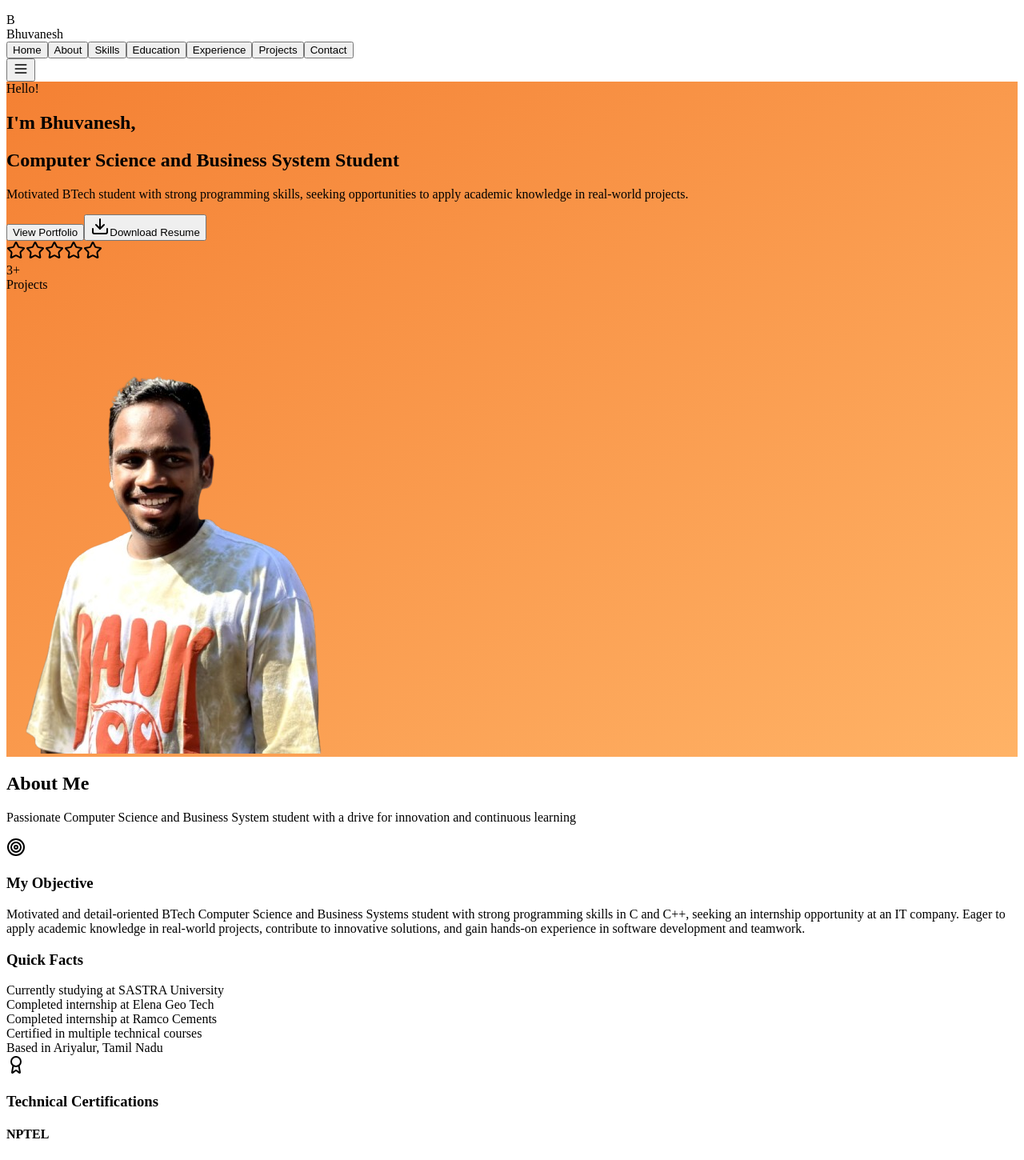
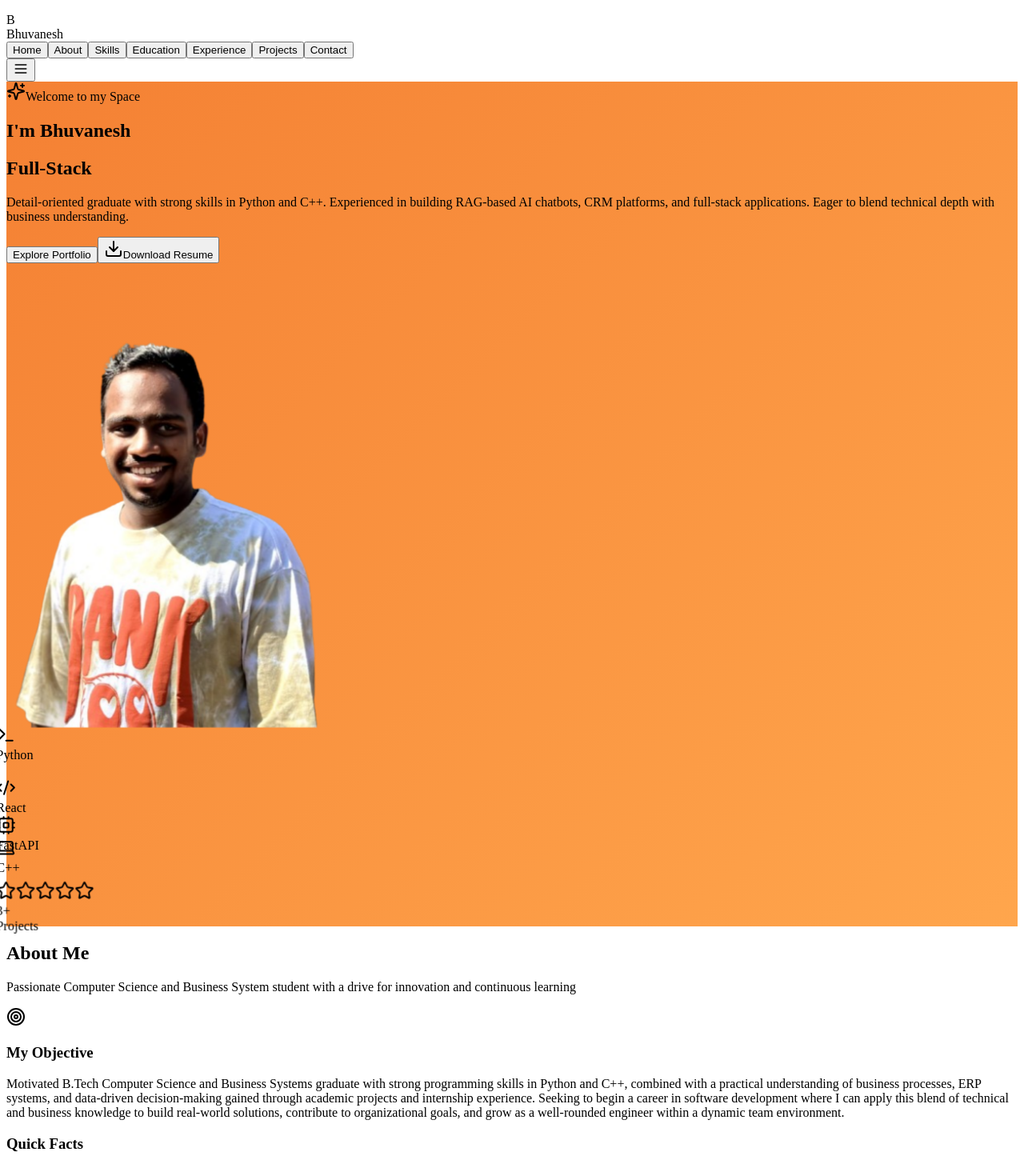
Before and after one commit to bhuvaneshM05/bhuvanseshM-personal-portfoloio, a React (Vite) app in the folder client/: page / in a window 1280 px wide. Shown: the top 1450 px of the page at 80% size. Built offline with nearby package versions, Linux system fonts and the light colour scheme.

Commit message:
Update objective, change Saarthi AI to solo project, remove MERN re-implementation, and build interactive animated Hero section

```diff
--- a/client/src/components/AboutSection.tsx
+++ b/client/src/components/AboutSection.tsx
@@ -23,10 +23,7 @@ const AboutSection = () => {
                 <h3 className="text-2xl font-semibold">My Objective</h3>
               </div>
               <p className="text-muted-foreground leading-relaxed">
-                Motivated and detail-oriented BTech Computer Science and Business Systems student
-                with strong programming skills in C and C++, seeking an internship opportunity at
-                an IT company. Eager to apply academic knowledge in real-world projects, contribute
-                to innovative solutions, and gain hands-on experience in software development and teamwork.
+                Motivated B.Tech Computer Science and Business Systems graduate with strong programming skills in Python and C++, combined with a practical understanding of business processes, ERP systems, and data-driven decision-making gained through academic projects and internship experience. Seeking to begin a career in software development where I can apply this blend of technical and business knowledge to build real-world solutions, contribute to organizational goals, and grow as a well-rounded engineer within a dynamic team environment.
               </p>
             </CardContent>
           </Card>
--- a/client/src/components/HeroSection.tsx
+++ b/client/src/components/HeroSection.tsx
@@ -1,49 +1,125 @@
+import { useState, useEffect } from 'react';
 import { Button } from '@/components/ui/button';
-import { Download, Mail, Star } from 'lucide-react';
+import { Download, Star, Sparkles, Code2, Cpu, Laptop, Terminal } from 'lucide-react';
 
 const HeroSection = () => {
-  const scrollToContact = () => {
-    const element = document.querySelector('#contact');
-    element?.scrollIntoView({
-      behavior: 'smooth'
-    });
-  };
+  // Scroll handlers
   const scrollToAbout = () => {
     const element = document.querySelector('#about');
     element?.scrollIntoView({
       behavior: 'smooth'
     });
   };
-  return <section id="home" className="min-h-screen flex items-center justify-center pt-16">
-      <div className="container mx-auto px-4">
-        <div className="relative rounded-3xl p-6 md:p-8 lg:p-12 overflow-hidden" style={{background: 'linear-gradient(to bottom right, hsl(24, 90%, 58%), hsl(30, 100%, 70%))'}}>
-          {/* Decorative elements */}
-          <div className="absolute top-4 left-4 md:top-8 md:left-8 bg-white/20 backdrop-blur-sm rounded-full px-4 py-2">
-            <span className="text-white text-sm font-medium">Hello!</span>
+
+  // Typewriter effect for roles
+  const roles = [
+    "Computer Science & Business Systems Graduate",
+    "Full-Stack Developer",
+    "AI & RAG Chatbot Creator",
+    "Software Engineer"
+  ];
+  const [roleIndex, setRoleIndex] = useState(0);
+  const [currentText, setCurrentText] = useState("");
+  const [isDeleting, setIsDeleting] = useState(false);
+
+  useEffect(() => {
+    let timer: NodeJS.Timeout;
+    const fullText = roles[roleIndex];
+    const typingSpeed = isDeleting ? 25 : 60;
+
+    if (!isDeleting && currentText === fullText) {
+      // Pause at full text
+      timer = setTimeout(() => setIsDeleting(true), 2500);
+    } else if (isDeleting && currentText === "") {
+      setIsDeleting(false);
+      setRoleIndex((prev) => (prev + 1) % roles.length);
+    } else {
+      timer = setTimeout(() => {
+        setCurrentText(
+          isDeleting
+            ? fullText.substring(0, currentText.length - 1)
+            : fullText.substring(0, currentText.length + 1)
+        );
+      }, typingSpeed);
+    }
+
+    return () => clearTimeout(timer);
+  }, [currentText, isDeleting, roleIndex]);
+
+  // 3D Tilt effect on mouse move
+  const [tilt, setTilt] = useState({ x: 0, y: 0 });
+  const handleMouseMove = (e: React.MouseEvent<HTMLDivElement>) => {
+    const container = e.currentTarget;
+    const rect = container.getBoundingClientRect();
+    const x = e.clientX - rect.left - rect.width / 2;
+    const y = e.clientY - rect.top - rect.height / 2;
+    // Maximum 8 degrees rotation
+    setTilt({
+      x: (y / (rect.height / 2)) * -8,
+      y: (x / (rect.width / 2)) * 8
+    });
+  };
+
+  const handleMouseLeave = () => {
+    setTilt({ x: 0, y: 0 });
+  };
+
+  return (
+    <section id="home" className="min-h-screen flex items-center justify-center pt-20 pb-12 bg-background relative overflow-hidden">
+      {/* Dynamic background glow */}
+      <div className="absolute top-1/4 left-1/4 w-96 h-96 bg-primary/10 rounded-full blur-[120px] pointer-events-none animate-pulse" style={{ animationDuration: '6s' }} />
+      <div className="absolute bottom-1/4 right-1/4 w-96 h-96 bg-primary-glow/10 rounded-full blur-[120px] pointer-events-none animate-pulse" style={{ animationDuration: '8s' }} />
+
+      <div className="container mx-auto px-4 z-10">
+        <div
+          className="relative rounded-3xl p-8 md:p-12 lg:p-16 overflow-hidden transition-all duration-300 shadow-2xl"
+          style={{
+            background: 'linear-gradient(135deg, hsl(24, 90%, 58%) 0%, hsl(30, 100%, 65%) 100%)'
+          }}
+        >
+          {/* Subtle grid pattern overlay */}
+          <div className="absolute inset-0 bg-[radial-gradient(ellipse_80%_80%_at_50%_-20%,rgba(255,255,255,0.15),rgba(255,255,255,0))]" />
+          <div className="absolute inset-0 bg-[linear-gradient(rgba(255,255,255,0.03)_1px,transparent_1px),linear-gradient(90deg,rgba(255,255,255,0.03)_1px,transparent_1px)] bg-[size:24px_24px]" />
+
+          {/* Decorative floating blur shapes */}
+          <div className="absolute top-12 right-12 w-64 h-64 bg-white/10 rounded-full blur-2xl animate-float-slow pointer-events-none" />
+          <div className="absolute bottom-12 left-12 w-64 h-64 bg-white/10 rounded-full blur-2xl animate-float-delayed pointer-events-none" />
+
+          {/* Greeting Badge */}
+          <div className="absolute top-6 left-6 md:top-8 md:left-8 bg-white/15 backdrop-blur-md rounded-full px-4 py-2 border border-white/25 flex items-center gap-2 hover:bg-white/20 transition-colors cursor-default">
+            <Sparkles className="w-4 h-4 text-amber-200 animate-spin" style={{ animationDuration: '6s' }} />
+            <span className="text-white text-xs md:text-sm font-medium tracking-wide">Welcome to my Space</span>
           </div>
 
-          <div className="flex flex-col lg:flex-row items-center justify-between gap-8">
-            {/* Left content */}
-            <div className="lg:w-1/2 text-center lg:text-left order-2 lg:order-1">
-              <h1 className="text-3xl sm:text-4xl md:text-5xl lg:text-6xl font-bold text-white mb-4">
-                I'm <span className="text-white">Bhuvanesh</span>,
+          <div className="flex flex-col lg:flex-row items-center justify-between gap-12 mt-4 lg:mt-0">
+            {/* Left Content */}
+            <div className="lg:w-7/12 text-center lg:text-left order-2 lg:order-1 relative">
+              <h1 className="text-4xl sm:text-5xl md:text-6xl font-extrabold text-white mb-4 tracking-tight drop-shadow-sm">
+                I'm <span className="underline decoration-wavy decoration-white/50 underline-offset-4">Bhuvanesh</span>
               </h1>
-              <h2 className="text-xl sm:text-2xl md:text-3xl font-semibold text-white/90 mb-6">
-                Computer Science and Business System Student
-              </h2>
 
-              <p className="text-white/80 text-base sm:text-lg mb-8 max-w-md mx-auto lg:mx-0">
-                Motivated BTech student with strong programming skills, seeking opportunities
-                to apply academic knowledge in real-world projects.
+              {/* Typewriter role display */}
+              <div className="h-16 md:h-12 flex items-center justify-center lg:justify-start mb-6">
+                <h2 className="text-xl sm:text-2xl md:text-3xl font-semibold text-white/95 flex items-center min-h-[40px] drop-shadow-sm">
+                  <span>{currentText}</span>
+                  <span className="w-1.5 h-7 md:h-8 bg-white ml-1 animate-pulse inline-block" />
+                </h2>
+              </div>
+
+              <p className="text-white/90 text-base sm:text-lg mb-8 max-w-xl mx-auto lg:mx-0 leading-relaxed">
+                Detail-oriented graduate with strong skills in Python and C++. Experienced in building RAG-based AI chatbots, CRM platforms, and full-stack applications. Eager to blend technical depth with business understanding.
               </p>
 
               <div className="flex flex-col sm:flex-row gap-4 justify-center lg:justify-start">
-                <Button onClick={scrollToAbout} size="lg" className="bg-white text-primary hover:bg-white/90 font-semibold rounded-full px-8">
-                  View Portfolio
+                <Button
+                  onClick={scrollToAbout}
+                  size="lg"
+                  className="bg-white text-primary hover:bg-white/95 hover:scale-105 active:scale-95 font-bold rounded-full px-8 shadow-lg hover:shadow-white/20 transition-all duration-300"
+                >
+                  Explore Portfolio
                 </Button>
                 <Button
                   onClick={() => {
-                    // Create a link to download the resume
                     const link = document.createElement('a');
                     link.href = '/Bhuvanesh_M_Resume.png';
                     link.download = 'Bhuvanesh_M_Resume.png';
@@ -51,47 +127,92 @@ const HeroSection = () => {
                   }}
                   variant="outline"
                   size="lg"
-                  className="border-white/50 text-white bg-white/10 hover:bg-white hover:text-primary rounded-full px-8"
+                  className="border-white/45 text-white bg-white/10 hover:bg-white hover:text-primary hover:scale-105 active:scale-95 rounded-full px-8 backdrop-blur-sm transition-all duration-300"
                 >
-                  <Download className="mr-2 h-4 w-4" />
+                  <Download className="mr-2 h-4 w-4 animate-bounce" />
                   Download Resume
                 </Button>
               </div>
             </div>
 
-            {/* Right content - Profile photo */}
-            <div className="lg:w-1/2 flex justify-center relative order-1 lg:order-2">
-              <div className="relative">
-                {/* Experience badge - bottom right of image */}
-                <div className="absolute -bottom-2 -right-2 sm:-bottom-4 sm:-right-4 bg-white rounded-2xl p-3 sm:p-4 shadow-lg z-20">
-                  <div className="text-center">
-                    <div className="flex justify-center mb-1">
-                      {[...Array(5)].map((_, i) => <Star key={i} className="w-3 h-3 sm:w-4 sm:h-4 fill-primary text-primary" />)}
-                    </div>
-                    <div className="text-xl sm:text-2xl font-bold text-gray-900">3+</div>
-                    <div className="text-xs sm:text-sm text-gray-600">Projects</div>
-                  </div>
-                </div>
+            {/* Right Content - Profile Image with interactive elements */}
+            <div className="lg:w-5/12 flex justify-center relative order-1 lg:order-2">
+              <div
+                className="relative p-4 transition-transform duration-200 ease-out"
+                onMouseMove={handleMouseMove}
+                onMouseLeave={handleMouseLeave}
+                style={{
+                  transform: `perspective(1000px) rotateX(${tilt.x}deg) rotateY(${tilt.y}deg) scale3d(1.02, 1.02, 1.02)`
+                }}
+              >
+                {/* Rotating glow ring around image */}
+                <div className="absolute inset-2 rounded-full border-2 border-dashed border-white/20 animate-spin" style={{ animationDuration: '40s' }} />
+                <div className="absolute -inset-1 bg-gradient-to-tr from-white/20 to-transparent rounded-full blur-md opacity-70 animate-pulse-ring" />
 
-                {/* Profile photo with light background */}
-                <div className="relative z-10 w-72 h-72 sm:w-80 sm:h-80 md:w-96 md:h-96 lg:w-[420px] lg:h-[420px] rounded-full overflow-hidden border-4 border-white/30 bg-white/10">
+                {/* Main Profile Image Container */}
+                <div className="relative z-10 w-64 h-64 sm:w-72 sm:h-72 md:w-80 md:h-80 lg:w-[350px] lg:h-[350px] rounded-full overflow-hidden border-[6px] border-white/20 shadow-2xl bg-white/10 transition-transform group">
                   <img
                     src="/lovable-uploads/38f0256f-e021-43a9-99c9-abc1d77a10d6.png"
-                    alt="Bhuvanesh M - Computer Science Student"
-                    className="w-full h-full object-cover"
+                    alt="Bhuvanesh M - Portfolio Photo"
+                    className="w-full h-full object-cover group-hover:scale-105 transition-transform duration-500"
                     onError={(e) => {
-                      console.log("Image failed to load");
                       e.currentTarget.style.display = 'none';
                     }}
-                    onLoad={() => console.log("Image loaded successfully")}
                   />
                 </div>
 
+                {/* Floating Tech Badges */}
+                {/* Badge 1: Python - Top Left */}
+                <div className="absolute top-4 -left-6 z-20 animate-float-slow bg-white/15 backdrop-blur-md border border-white/25 rounded-2xl p-2.5 shadow-lg flex items-center gap-2 hover:bg-white/25 transition-all">
+                  <div className="bg-amber-400 p-1.5 rounded-lg text-white">
+                    <Terminal className="w-4 h-4" />
+                  </div>
+                  <span className="text-white text-xs font-semibold pr-1">Python</span>
+                </div>
+
+                {/* Badge 2: React - Top Right */}
+                <div className="absolute top-2 -right-6 z-20 animate-float-delayed bg-white/15 backdrop-blur-md border border-white/25 rounded-2xl p-2.5 shadow-lg flex items-center gap-2 hover:bg-white/25 transition-all">
+                  <div className="bg-sky-400 p-1.5 rounded-lg text-white animate-spin" style={{ animationDuration: '10s' }}>
+                    <Code2 className="w-4 h-4" />
+                  </div>
+                  <span className="text-white text-xs font-semibold pr-1">React</span>
+                </div>
+
+                {/* Badge 3: FastAPI - Bottom Left */}
+                <div className="absolute bottom-6 -left-8 z-20 animate-float-delayed bg-white/15 backdrop-blur-md border border-white/25 rounded-2xl p-2.5 shadow-lg flex items-center gap-2 hover:bg-white/25 transition-all">
+                  <div className="bg-emerald-400 p-1.5 rounded-lg text-white">
+                    <Cpu className="w-4 h-4" />
+                  </div>
+                  <span className="text-white text-xs font-semibold pr-1">FastAPI</span>
+                </div>
+
+                {/* Badge 4: C++ - Mid Right */}
+                <div className="absolute bottom-16 -right-8 z-20 animate-float-slow bg-white/15 backdrop-blur-md border border-white/25 rounded-2xl p-2.5 shadow-lg flex items-center gap-2 hover:bg-white/25 transition-all">
+                  <div className="bg-indigo-400 p-1.5 rounded-lg text-white">
+                    <Laptop className="w-4 h-4" />
+                  </div>
+                  <span className="text-white text-xs font-semibold pr-1">C++</span>
+                </div>
+
+                {/* Projects Star Badge - Bottom Right */}
+                <div className="absolute -bottom-2 right-4 z-20 bg-white rounded-2xl p-3 shadow-xl hover:scale-105 transition-transform duration-200">
+                  <div className="text-center">
+                    <div className="flex justify-center mb-0.5">
+                      {[...Array(5)].map((_, i) => (
+                        <Star key={i} className="w-3 h-3 fill-primary text-primary" />
+                      ))}
+                    </div>
+                    <div className="text-lg font-extrabold text-gray-900 leading-none">3+</div>
+                    <div className="text-[10px] font-bold text-gray-500 uppercase tracking-wide">Projects</div>
+                  </div>
+                </div>
               </div>
             </div>
           </div>
         </div>
       </div>
-    </section>;
+    </section>
+  );
 };
+
 export default HeroSection;
--- a/client/src/index.css
+++ b/client/src/index.css
@@ -126,3 +126,31 @@ All colors MUST be HSL.
     @apply bg-background text-foreground;
   }
 }
+
+@keyframes float-slow {
+  0%, 100% { transform: translateY(0px); }
+  50% { transform: translateY(-12px); }
+}
+
+@keyframes float-delayed {
+  0%, 100% { transform: translateY(0px); }
+  50% { transform: translateY(12px); }
+}
+
+@keyframes pulse-ring {
+  0% { transform: scale(0.95); opacity: 0.2; }
+  50% { transform: scale(1.05); opacity: 0.5; }
+  100% { transform: scale(0.95); opacity: 0.2; }
+}
+
+.animate-float-slow {
+  animation: float-slow 4s ease-in-out infinite;
+}
+
+.animate-float-delayed {
+  animation: float-delayed 4.5s ease-in-out infinite;
+}
+
+.animate-pulse-ring {
+  animation: pulse-ring 3s cubic-bezier(0.4, 0, 0.6, 1) infinite;
+}
```
Also changed, not shown: client/src/components/ProjectsSection.tsx (+3 -4 lines).
